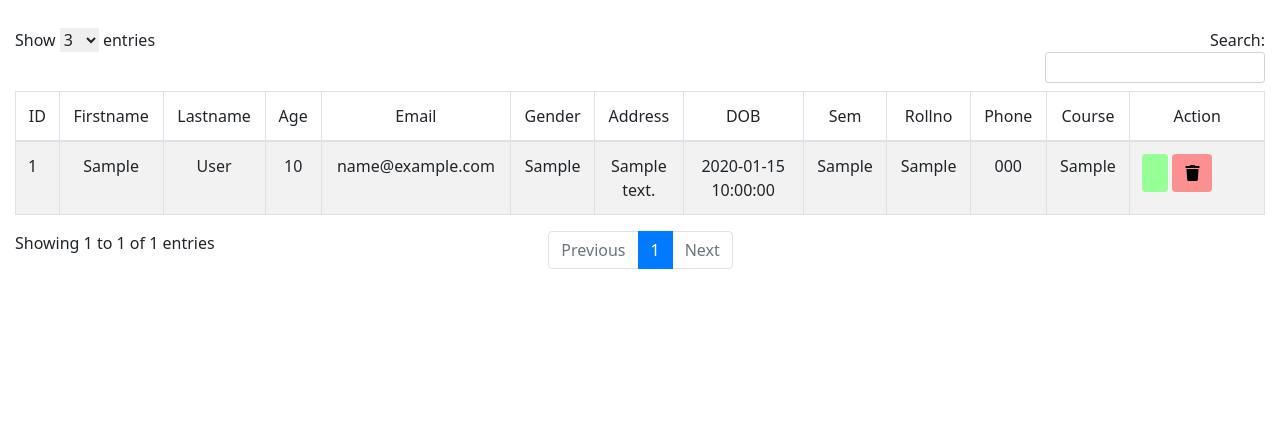
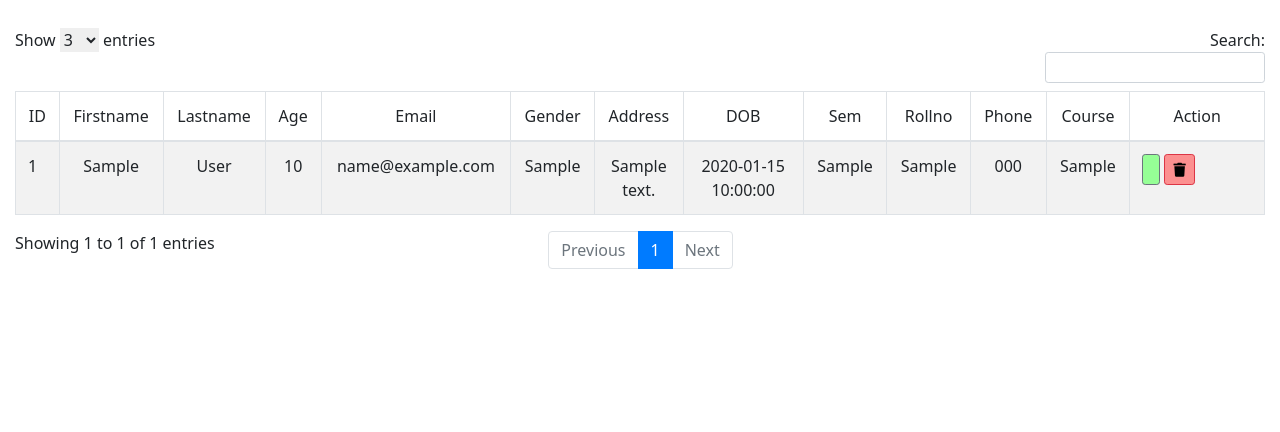
Before and after one commit to Rangow4562/ec2-docker, a Flask app: page /Index2 in a window 1280 px wide. Shown: the part 137-569 px from the top of the page. Run offline with Flask 2, Linux system fonts and the light colour scheme; tables that the repository leaves empty or names only in its code hold one stand-in row (values such as "Sample post"); some libraries are stand-ins or nearby versions.

Commit message:
Update index.html

```diff
--- a/flask_registration/flaskapp/templates/index.html
+++ b/flask_registration/flaskapp/templates/index.html
@@ -100,8 +100,8 @@
                     <td class="text-center">{{data.phone}}</td>
                     <td class="text-center">{{data.course}}</td>
                     <td width="130">
-                      <a href="/edit/{{data.id}}" class="btn btn action-button" style="background-color:#96ff96;color:black"><i class="fa fa-pencil" aria-hidden="true"></i></a>
-                      <a href="/delete/{{data.id}}" class="btn btn action-button"  style="background-color:#fc9090;color:black"><i class="fa fa-trash" aria-hidden="true"></i></a>
+                      <a href="/edit/{{data.id}}" class="btn btn-secondary btn-sm" style="background-color:#96ff96;color:black"><i class="fa fa-pencil" aria-hidden="true"></i></a>
+                      <a href="/delete/{{data.id}}" class="btn btn-danger btn-delete btn-sm"  style="background-color:#fc9090;color:black"><i class="fa fa-trash" aria-hidden="true"></i></a>
                     </td>
                   </tr>
                   {% endfor %}
```
